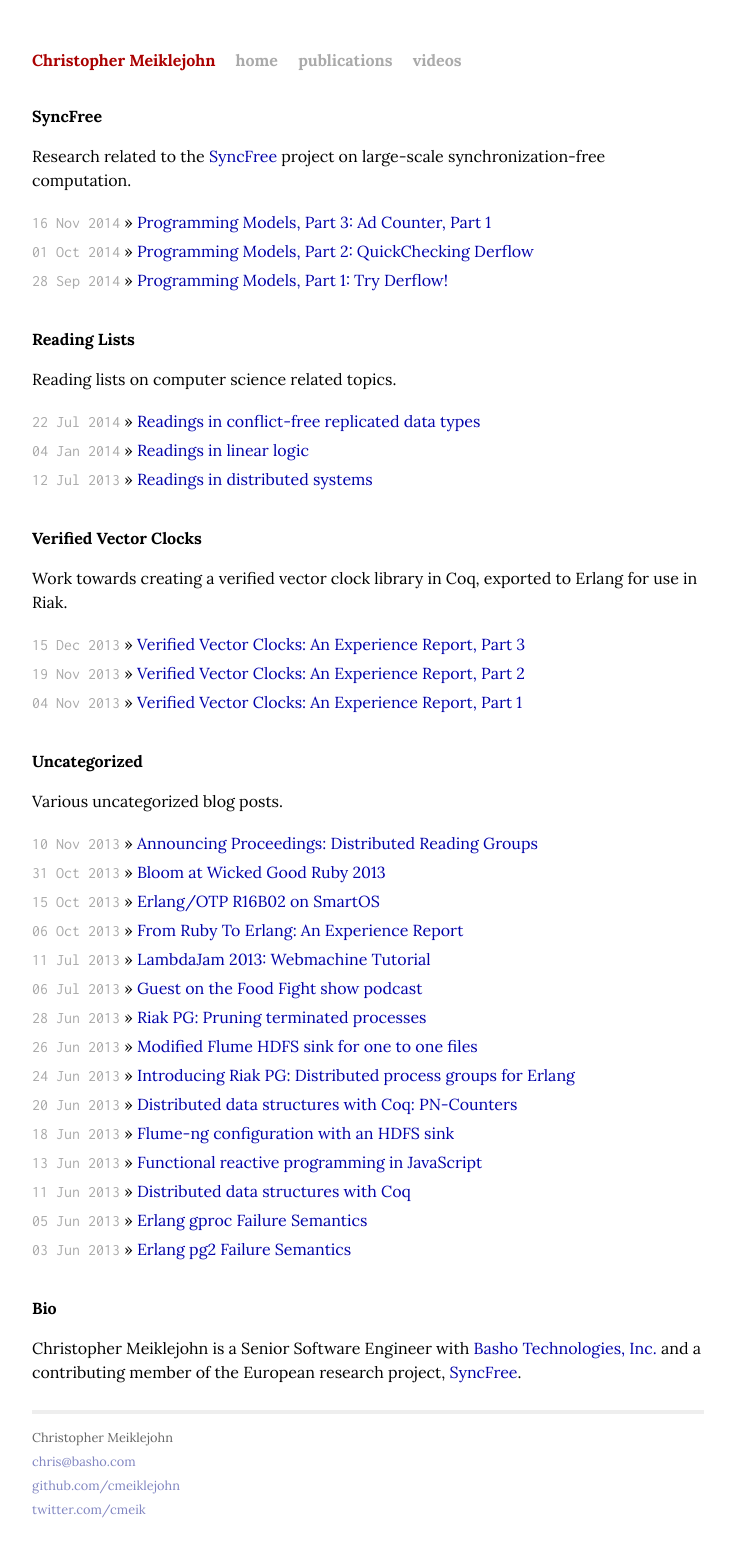
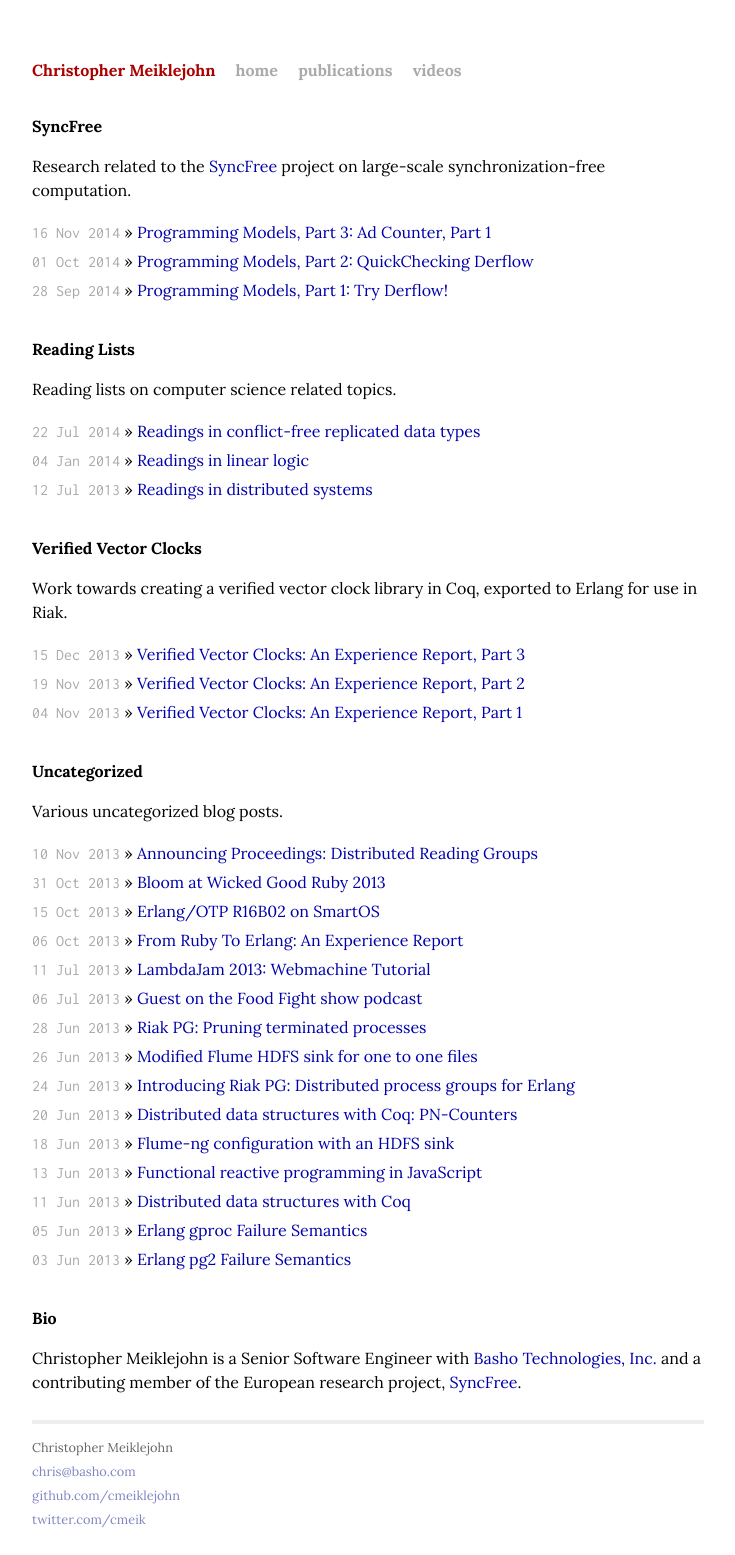
Before and after one commit to cmeiklejohn/cmeiklejohn.github.io, a Jekyll site: the page built from index.html, in a window 1280 px wide. Shown: the whole page, without its empty margins (272-1007 px from the left). Built offline with Jekyll 4.4.1, drawn with Linux system fonts in a browser that asks for light colours; comment, search, counter and statistics services are not loaded.

Commit message:
Update styles.

```diff
--- a/css/main.css
+++ b/css/main.css
@@ -58,11 +58,6 @@
   font: 100%;
 }
 
-.container {
-  margin-left: 20px;
-  margin-right: 20px;
-}
-
 @media screen and (max-device-width: 480px){
   body { -webkit-text-size-adjust: 100%; }
 }
@@ -101,6 +96,7 @@
   font-size: 100%;
   text-align: left;
   width: 42em;
+  padding: 10px;
   margin: 3em auto 3em;
   line-height: 1.5em;
 }
```
